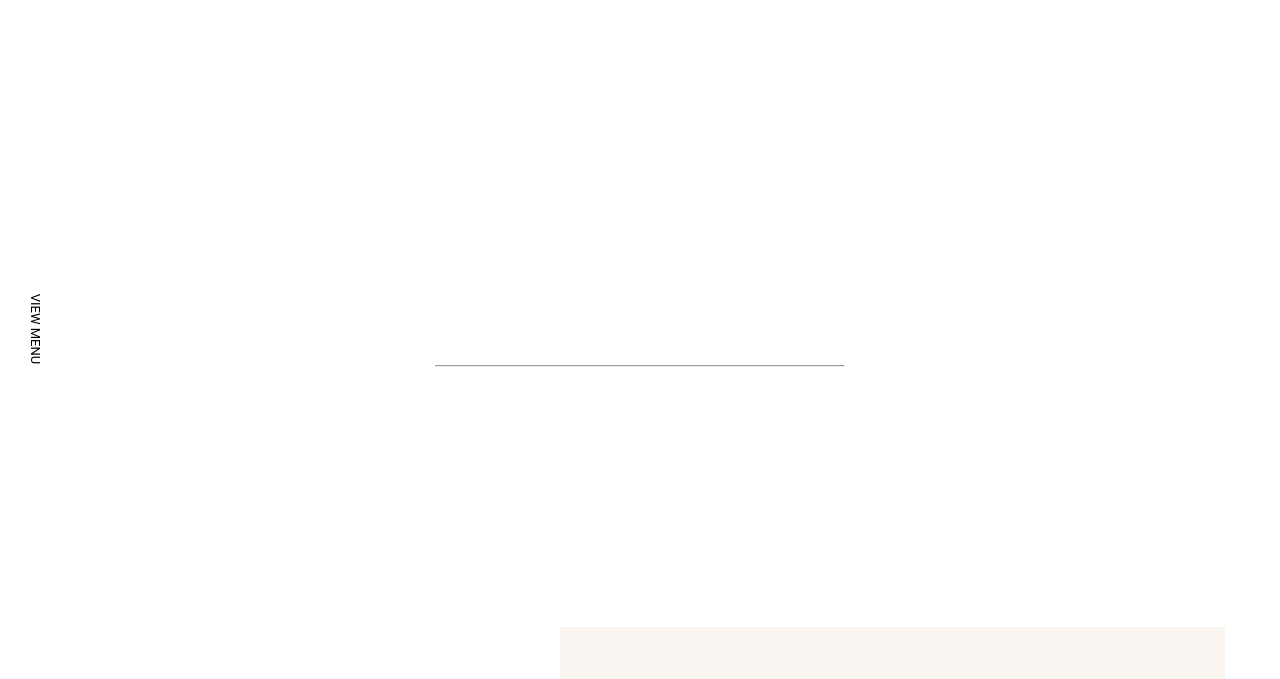
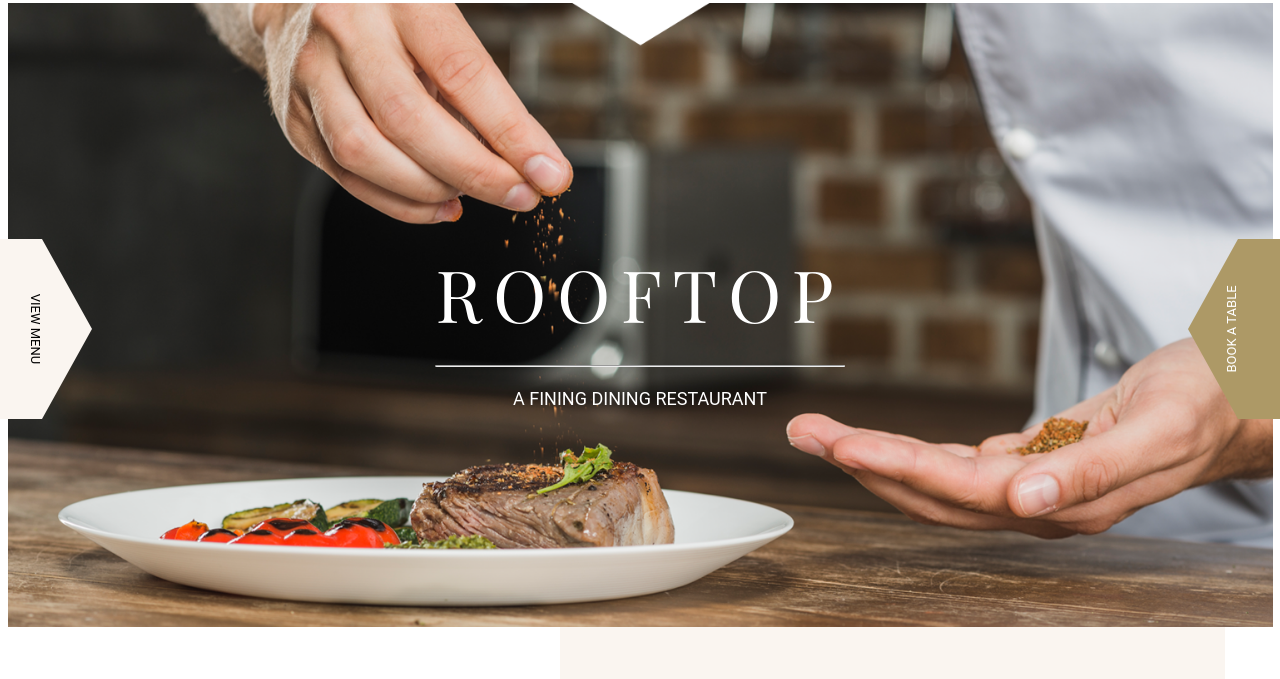
Before and after one commit to MrRafa7x/Rooftop-Restaurant-22500170, a plain HTML site: page index.html in a window 1280 px wide. Shown: the part 121-800 px from the top of the page. Drawn offline with nearby package versions, Linux system fonts and the light colour scheme; a web font is replaced by a local one.

Commit message:
Refactor CSS styles and update image URLs

```diff
--- a/style.css
+++ b/style.css
@@ -37,7 +37,7 @@ body {font-family: "Roboto", sans-serif;}
 .ativo{ color:#AD9966;}
 
 #sec01 { height: 78vh;
-background-image: url(IMG/header-bg.png);
+background-image: url(header-bg.png);
 background-repeat: no-repeat;
 background-size: contain;
 background-position: center;
@@ -279,7 +279,7 @@ z-index: 99;}
     left: 0;
     font-size: 13px;
     line-height: 180px;
-    background-image: url(IMG/view-menu-bg.png);
+    background-image: url(view-menu-bg.png);
     a{ text-decoration: none;
     color: black;
     transform: rotate(90deg);
@@ -295,7 +295,7 @@ z-index: 99;}
     right: 0;
     font-size: 13px;
     line-height: 180px;
-    background-image: url(IMG/book-table-bg.png);
+    background-image: url(book-table-bg.png);
     a{ text-decoration: none;
     color: white;
     transform: rotate(-90deg);
```
